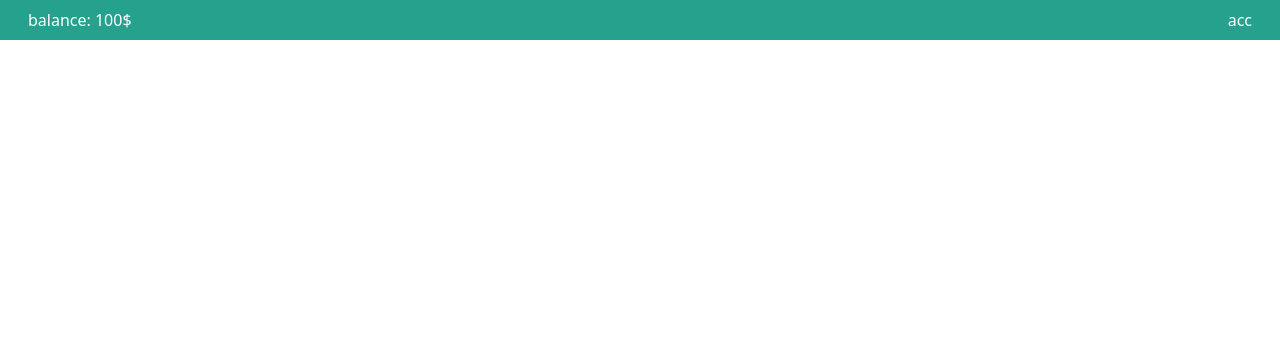
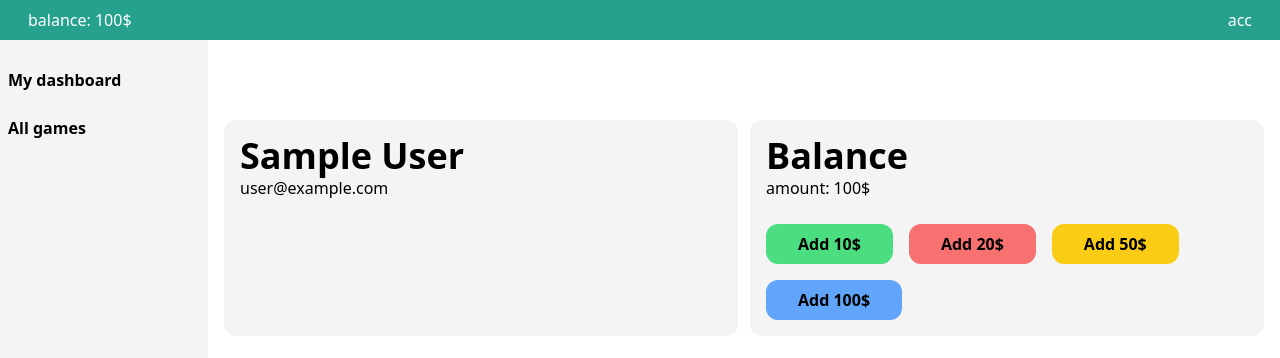
Before and after one commit to hyprj/evolution-final-project, a React (Vite) app: page /app in a window 1280 px wide. Shown: the top 358 px of the page. Built offline with nearby package versions, Linux system fonts and the light colour scheme; no server answers; sample sign-in values are in the browser's storage.

Commit message:
feat: add dashboard #10  862jk2zbd

```diff
--- a/src/App.tsx
+++ b/src/App.tsx
@@ -1,5 +1,5 @@
 import { Route, Routes } from "react-router-dom";
-import { AppPage } from "./main/pages/AppPage";
+import { Dashboard } from "./main/pages/Dashboard";
 import { ErrorPage } from "./main/pages/ErrorPage";
 import { GamePage } from "./main/pages/GamePage";
 import { LandingPage } from "./main/pages/LandingPage";
@@ -18,7 +18,7 @@ function App() {
           <Route path="/login" element={<LoginPage />} />
           <Route path="/register" element={<RegisterPage />} />
           <Route path="/app" element={<ProtectedRoute />}>
-            <Route index element={<AppPage />} />
+            <Route index element={<Dashboard />} />
             <Route path="games/:id" element={<GamePage />} />
           </Route>
           <Route path="*" element={<ErrorPage />} />
--- a/src/main/components/button/Button.tsx
+++ b/src/main/components/button/Button.tsx
@@ -6,9 +6,10 @@ export interface ButtonProps
 
 const colors = {
   transparent: "",
-  red: "bg-red-500",
-  green: "bg-green-500",
-  yellow: "bg-yellow-500",
+  red: "bg-red-400",
+  green: "bg-green-400",
+  yellow: "bg-yellow-400",
+  blue: "bg-blue-400",
 };
 
 const sizes = {
--- a/src/main/pages/AppPage.tsx
+++ /dev/null
@@ -1,3 +0,0 @@
-export function AppPage() {
-  return <div></div>;
-}
--- /dev/null
+++ b/src/main/pages/Dashboard.tsx
@@ -0,0 +1,40 @@
+import { Button } from "../components/button/Button";
+import { useAuth } from "../features/auth/useAuth";
+
+export function Dashboard() {
+  const { user } = useAuth();
+  return (
+    <div className="flex items-start justify-center">
+      <div className="m-4 mt-20 grid grid-cols-2 gap-3">
+        <DashboardItem>
+          <h4 className="text-4xl font-semibold">
+            {user?.displayName || "Name not specified"}
+          </h4>
+          <p>{user?.email}</p>
+        </DashboardItem>
+        <DashboardItem>
+          <h4 className="text-4xl font-semibold">Balance</h4>
+          <p>amount: 100$</p>
+          <div className="mt-6 flex flex-wrap gap-4">
+            <Button bgColor="green" size="lg">
+              Add 10$
+            </Button>
+            <Button bgColor="red" size="lg">
+              Add 20$
+            </Button>
+            <Button bgColor="yellow" size="lg">
+              Add 50$
+            </Button>
+            <Button bgColor="blue" size="lg">
+              Add 100$
+            </Button>
+          </div>
+        </DashboardItem>
+      </div>
+    </div>
+  );
+}
+
+export function DashboardItem({ children }: { children: React.ReactNode }) {
+  return <div className="rounded-xl  bg-zinc-100 p-4">{children}</div>;
+}
--- a/src/main/pages/ProtectedRoute.tsx
+++ b/src/main/pages/ProtectedRoute.tsx
@@ -1,4 +1,4 @@
-import { Navigate, Outlet } from "react-router-dom";
+import { Link, Navigate, Outlet } from "react-router-dom";
 import { useAuth } from "../features/auth/AuthProvider";
 
 export function ProtectedRoute() {
@@ -12,5 +12,35 @@ export function ProtectedRoute() {
     return <div>loading...</div>;
   }
 
-  return <Outlet />;
+  return (
+    <div className="flex flex-grow">
+      <Sidebar />
+      <Outlet />
+    </div>
+  );
 }
+
+export function Sidebar() {
+  return (
+    <aside className="w-52 flex-shrink-0 bg-zinc-100">
+      <nav className="mx-1">
+        <ul className="my-6  flex flex-col justify-center gap-4">
+          <SidebarItem>
+            <Link to="/app">My dashboard</Link>
+          </SidebarItem>
+          <SidebarItem>
+            <Link to="/games">All games</Link>
+          </SidebarItem>
+        </ul>
+      </nav>
+    </aside>
+  );
+}
+
+function SidebarItem({ children }: { children: React.ReactNode }) {
+  return (
+    <li className="w-full rounded p-1 font-semibold hover:cursor-pointer hover:bg-zinc-200">
+      {children}
+    </li>
+  );
+}
```
